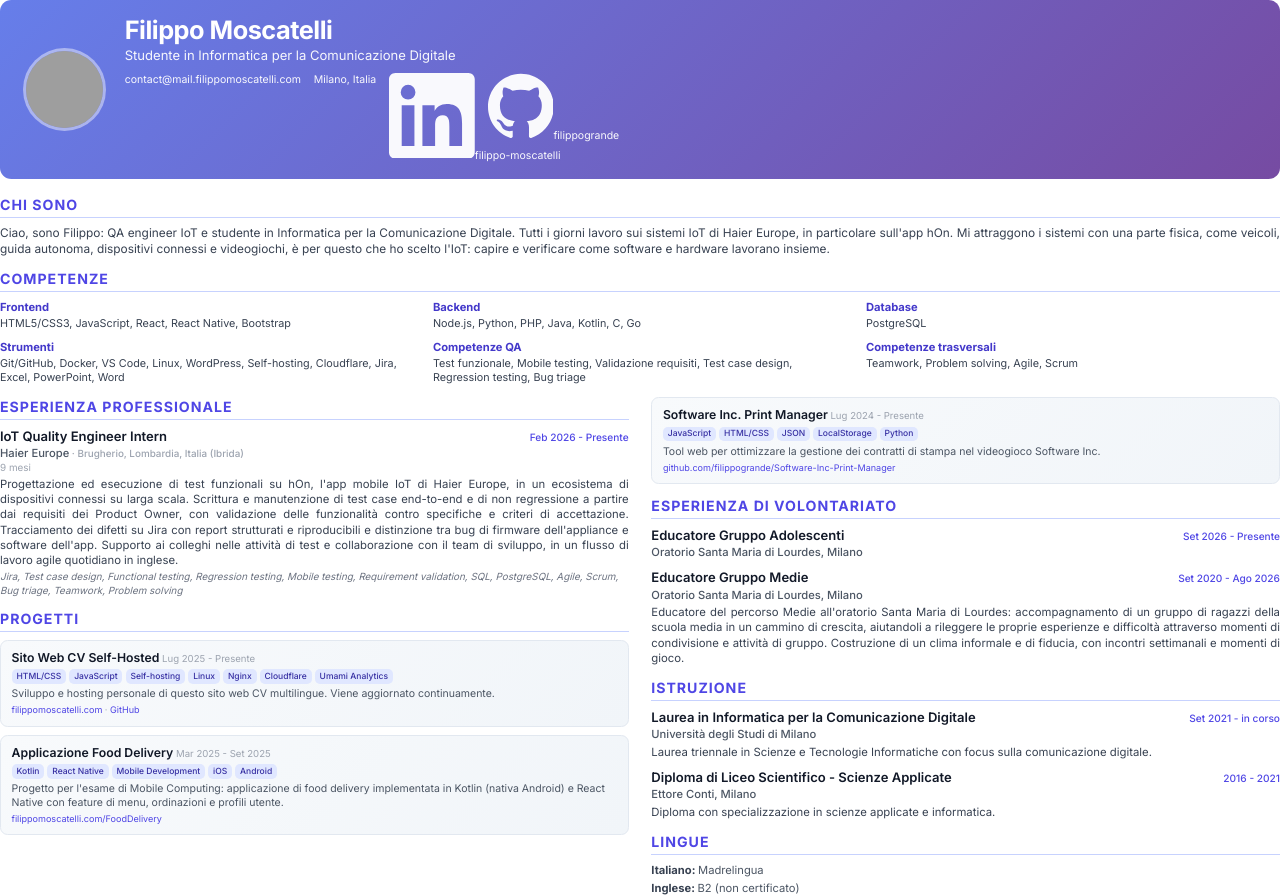
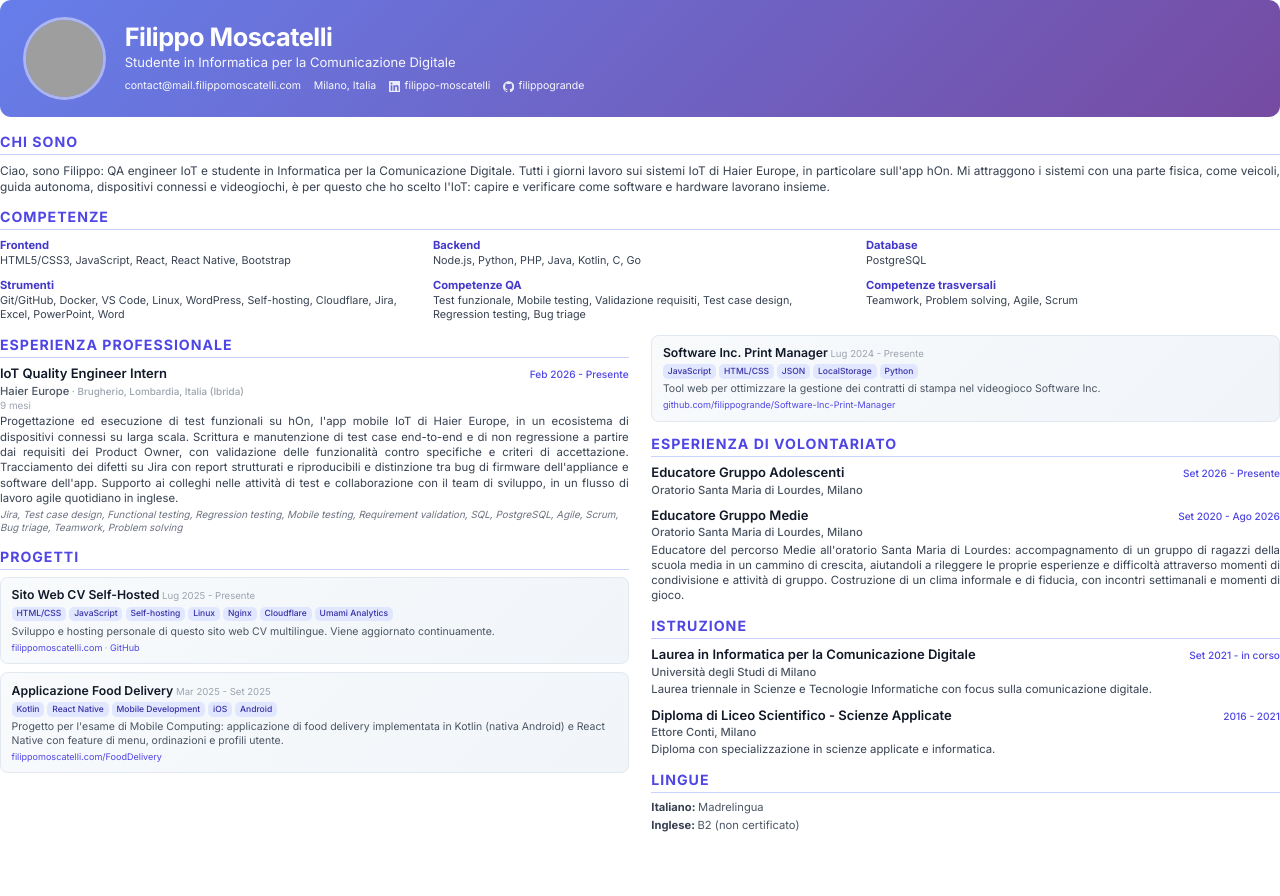
Before and after one commit to filippogrande/Filippomoscatelli, a plain HTML site: page print-cv.html in a window 1280 px wide. After the commit the page ends 834 px from the top, so only its background shows below. Drawn offline with Linux system fonts and the light colour scheme; grey boxes are pictures that could not be loaded.

Commit message:
Style the brand icons in the header contacts

```diff
--- a/css/print-cv.css
+++ b/css/print-cv.css
@@ -74,19 +74,31 @@ body {
 .cv-header__contacts {
   display: flex;
   flex-wrap: wrap;
-  gap: 0.8mm 3.4mm;
+  align-items: center;
+  gap: 1mm 3.4mm;
   margin-top: 2mm;
   font-size: 7.9pt;
   opacity: 0.96;
 }
 
 .cv-header__contact {
+  display: inline-flex;
+  align-items: center;
+  gap: 1.1mm;
   white-space: nowrap;
 }
 
 .cv-header__contact a {
   color: inherit;
   text-decoration: none;
+}
+
+/* Icone brand (LinkedIn, GitHub) disegnate inline nel renderer */
+.cv-icon {
+  width: 3mm;
+  height: 3mm;
+  flex: 0 0 auto;
+  opacity: 0.9;
 }
 
 /* ---------------- Sezioni ---------------- */
```
